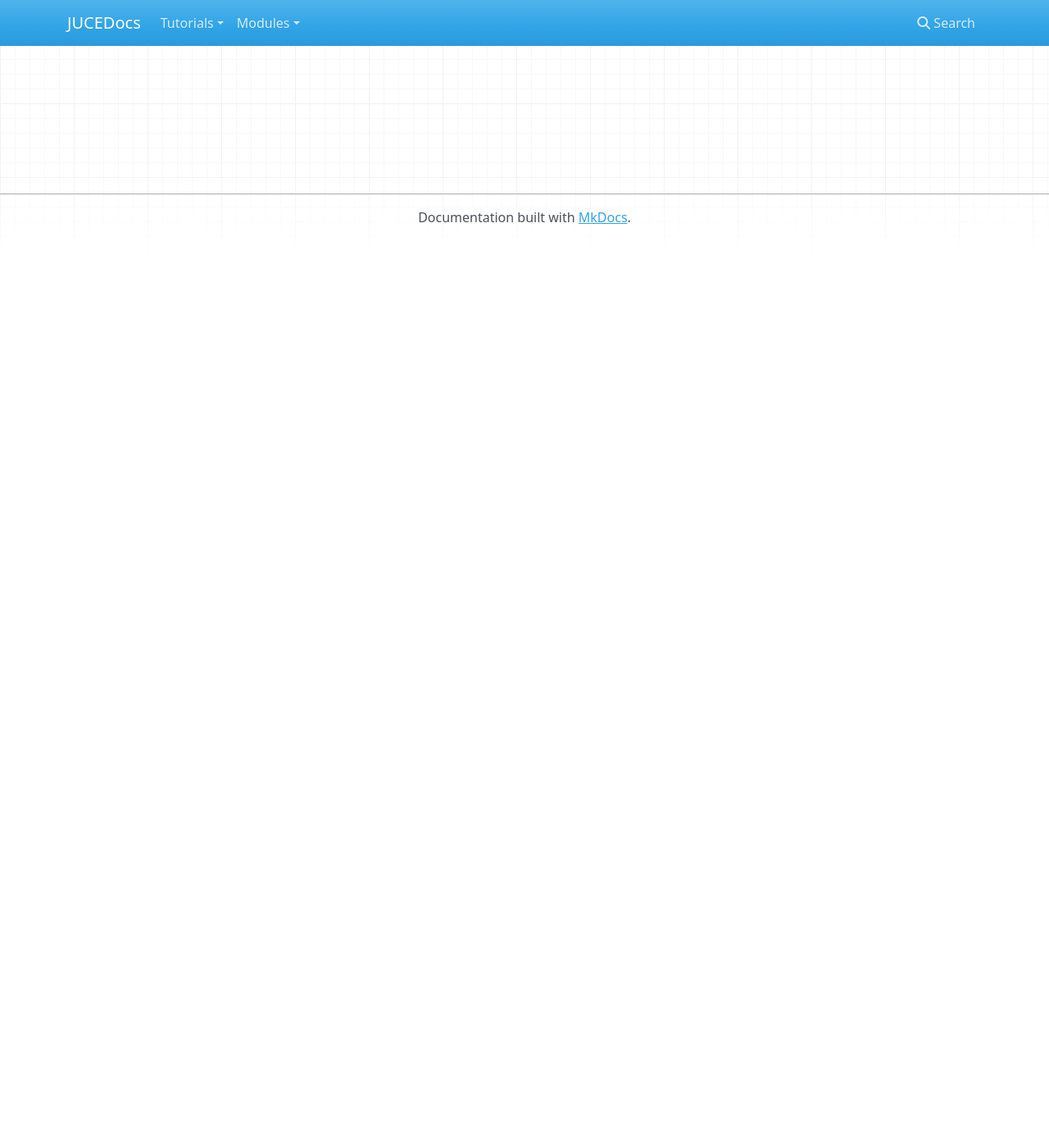
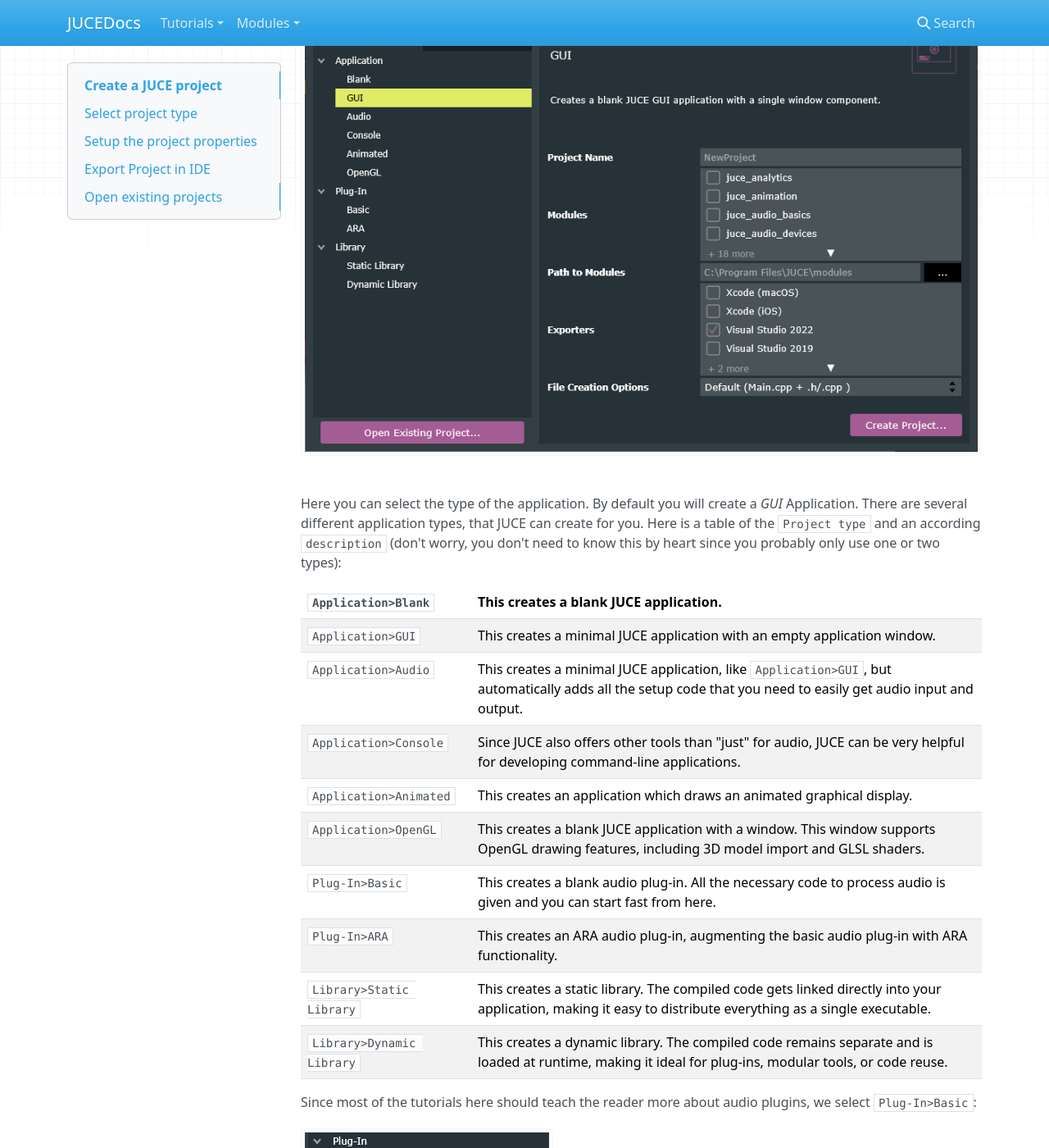
Before and after one commit to arcathrax/lemonjuce, an MkDocs documentation site: the page built from docs/tutorials/create_a_juce_project/create_a_juce_project.md, in a window 1280 px wide and 1400 px high, scrolled down 270 px. Shown: the whole window at 82% size. Built offline with MkDocs 1.6.1, drawn with Linux system fonts in a browser that asks for light colours; nearby versions of some CDN libraries; before the commit the page ends 900 px from its top, so only the background shows below that; some of the changed text lies outside the part shown.

Commit message:
feat: write "Create a JUCE project"

```diff
--- a/docs/tutorials/create_a_juce_project/create_a_juce_project.md
+++ b/docs/tutorials/create_a_juce_project/create_a_juce_project.md
@@ -1,2 +1,63 @@
 # Create a JUCE project
+## Select project type
 The first time you launch *Projucer*, you are presented with the *New Project* window:
+
+![screenshot of the *New Project* window](images/New_Project_window.png)
+
+Here you can select the type of the application. By default you will create a *GUI* Application. There are several different application types, that JUCE can create for you. Here is a table of the `Project type` and an according `description` (don't worry, you don't need to know this by heart since you probably only use one or two types):
+
+| `Application>Blank`       | This creates a blank JUCE application.                                                                                                                          |
+|---------------------------|------------------------------------------------------------------------------------------------------------------------------------------------------------------|
+| `Application>GUI`         | This creates a minimal JUCE application with an empty application window.                                                                                       |
+| `Application>Audio`       | This creates a minimal JUCE application, like `Application>GUI`, but automatically adds all the setup code that you need to easily get audio input and output. |
+| `Application>Console`     | Since JUCE also offers other tools than "just" for audio, JUCE can be very helpful for developing command-line applications.                                    |
+| `Application>Animated`    | This creates an application which draws an animated graphical display.                                                                                          |
+| `Application>OpenGL`      | This creates a blank JUCE application with a window. This window supports OpenGL drawing features, including 3D model import and GLSL shaders.                 |
+| `Plug-In>Basic`           | This creates a blank audio plug-in. All the necessary code to process audio is given and you can start fast from here.                                          |
+| `Plug-In>ARA`             | This creates an ARA audio plug-in, augmenting the basic audio plug-in with ARA functionality.                                                                   |
+| `Library>Static Library`  | This creates a static library. The compiled code gets linked directly into your application, making it easy to distribute everything as a single executable.    |
+| `Library>Dynamic Library` | This creates a dynamic library. The compiled code remains separate and is loaded at runtime, making it ideal for plug-ins, modular tools, or code reuse.        |
+
+Since most of the tutorials here should teach the reader more about audio plugins, we select `Plug-In>Basic`:
+![Screenshot of the selection to create a audio plugin](images/Plugin_Basic_selection.png)
+
+Next, were going to change some project properties. We want to change the *Project Name* and the *Exporters*.
+
+## Setup the project properties
+On the right-hand side, we see the Project Properties of the project, that we're creating. Here we can change the name of the project.
+
+### Changing the Project Name
+![Screenshot of the Project Name property field](images/Project_Name_property.png)
+
+We want to change this to `MyAwsomeProject`:
+![Screenshot of the changed Project Name property field](images/Project_Name_property_changed.png)
+
+### Adding an Exporter
+Since we maybe want to distribute our project on macOS and on Windows, we want to have the export functionality for Visual Studio (Windows) and for Xcode (macOS). This, we want to do, because binary files on macOS wont work on Windows (yes, even if they both have the same file extension like `.vst3`).
+
+You always can change this later on but I like to setup the project right from the start up. This just adds a few lines code in the `.jucer` file and there is almost no reason, not to do it (especially if you want to create and distribute an audio plugin).
+
+
+On the right-hand side, just like the *Project Name* property, we can see the *Exporters* property:
+![Screenshot of the Exporters property field](images/Exporters_property.png)
+
+Here we simply click the box on the left of "Xcode (macOS)":
+![Screenshot of the changed Exporters property field](images/Exporters_property_changed.png)
+
+And as a last step, we need to create the project. So just click on the "Create Project" button on the bottom right to create it:
+![Screenshot of the Create Project button, that has to be clicked](images/Create_Project_button.png)
+
+Lastly you need to select, where the project should be stored. This can be anywhere and is your choice. After that, *Projucer* should load a bit and then you should be greeted with the *Project Window*:
+![Screenshot of the Project Window](images/Project_window.png)
+
+Now you have a brand new JUCE project.
+
+
+## Export Project in IDE
+To export a project into your IDE (in this Tutorial either Visual Studio or Xcode), you can simply press the export button:
+![Screenshot of the Export button, that has to be clicked](images/Export_button.png)
+
+Now your IDE should open and you can start coding.
+
+## Open existing projects
+To open an existing project, you can either double-click on the .jucer file in your project folder or click on `File>Open...` in Projucer.
--- a/mkdocs.yml
+++ b/mkdocs.yml
@@ -4,6 +4,7 @@
   - Tutorials:
     - Whats JUCE and how to use it: tutorials/whats_juce_and_how_to_use_it/whats_juce_and_how_to_use_it.md
     - Getting started with the JUCE framework: tutorials/getting_started_with_the_JUCE_framework/getting_started_with_the_JUCE_framework.md
+    - Create a JUCE project: tutorials/create_a_juce_project/create_a_juce_project
     - Simple Gain Plugin: tutorials/simple_gain_plugin/simple_gain_plugin.md
   - Modules:
     - dsp:
```
Also changed, not shown: docs/tutorials/create_a_juce_project/images/Create_Project_button.png (added), docs/tutorials/create_a_juce_project/images/Export_button.png (added), docs/tutorials/create_a_juce_project/images/Exporters_property.png (added), docs/tutorials/create_a_juce_project/images/Exporters_property_changed.png (added), docs/tutorials/create_a_juce_project/images/New_Project_window.png (added), docs/tutorials/create_a_juce_project/images/Plugin_Basic_selection.png (added), docs/tutorials/create_a_juce_project/images/Project_Name_property.png (added), docs/tutorials/create_a_juce_project/images/Project_Name_property_changed.png (added), docs/tutorials/create_a_juce_project/images/Project_window.png (added).
